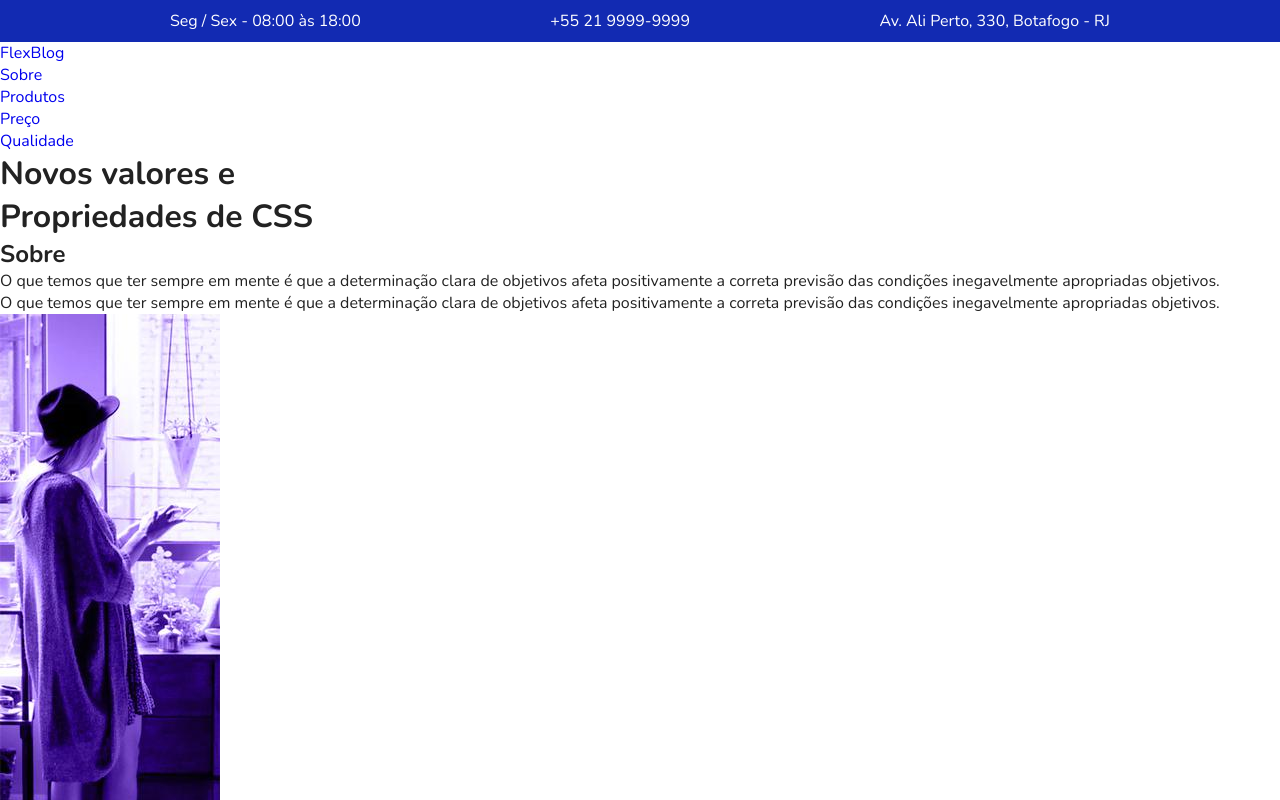
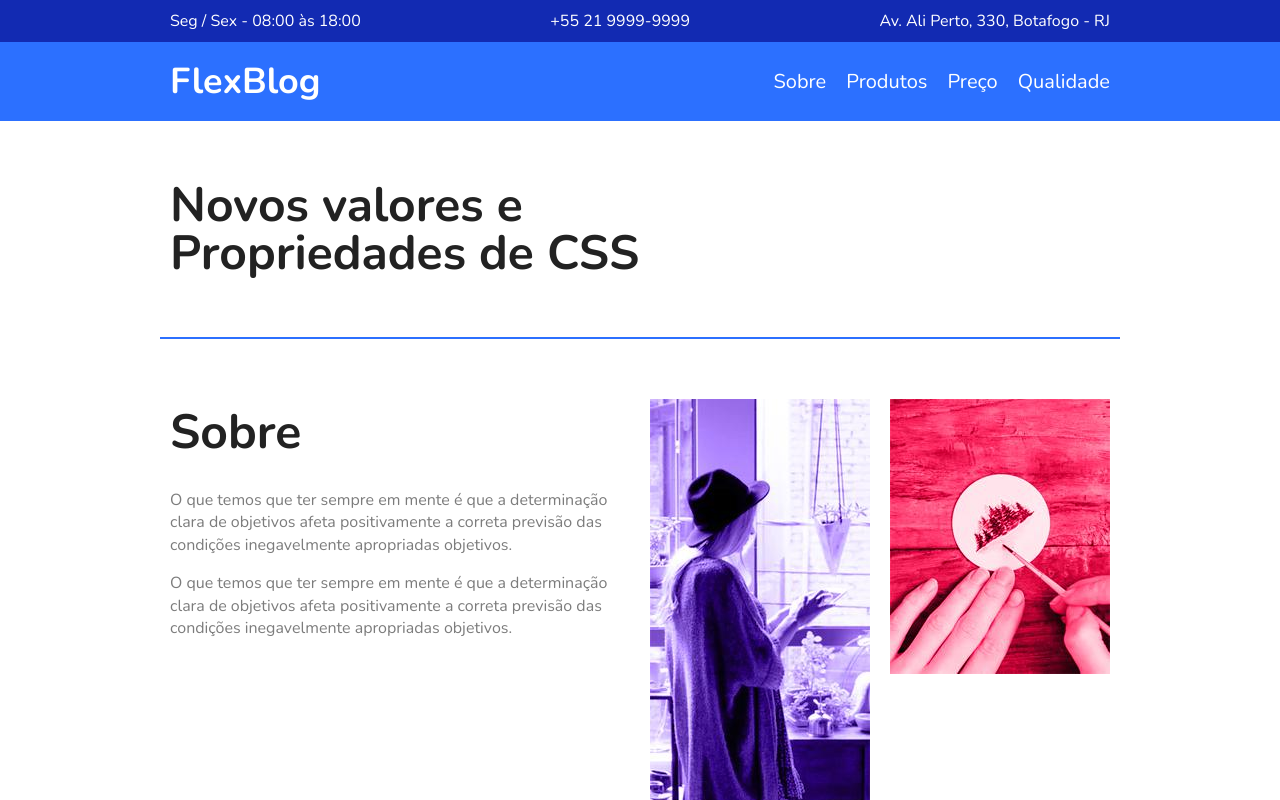
Before and after one commit to guilhermedpadua/FLexBlog, a plain HTML site: page index.html in a window 1280 px wide. Shown: the top 800 px of the page. Drawn offline with nearby package versions, Linux system fonts and the light colour scheme.

Commit message:
Menu Sobre Produtos

```diff
--- a/css/styles.css
+++ b/css/styles.css
@@ -44,3 +44,108 @@ img {
 .superinfo a, .superinfo p {
     margin: 0 10px 10px 10px;
 }
+
+/* menu */
+
+.menu-bg {
+    background: #2c70ff;
+
+}
+.menu {
+    max-width: 960px;
+    margin: 0 auto;
+    padding: 15px 0;
+    display: flex;
+    flex-wrap: wrap;
+    justify-content: space-between;
+    align-items: center;
+}
+.menu a {
+    color: white;
+}
+.menu-logo a {
+    font-size: 2.25em;
+    font-weight: bold;
+    margin: 0 10px;
+}
+.menu-nav ul {
+    display: flex;
+    flex-wrap: wrap;
+    list-style: none;
+}
+
+.menu-nav a {
+    font-size: 1.25em;
+    display: block;
+    padding: 10px;
+}
+/* intridução */
+.introducao {
+    font-size: 3em;
+    max-width: 960px;
+    margin: 0 auto;
+    line-height: 1;
+    padding: 60px 10px;
+}
+/* sobre */
+.sobre {
+    border-top: 2px solid #2c70ff;
+    border-bottom: 2px solid #2c70ff;
+    max-width: 960px;
+    margin: 0 auto;
+    padding: 60px 0;
+    display: flex;
+    flex-wrap: wrap;
+}
+.sobre-info {
+    flex: 2;
+    margin: 0 10px;
+}
+.sobre-info h1 {
+    font-size: 3em;
+    margin-bottom: .5em;
+}
+.sobre-info p {
+    font-size:1.25;
+    line-height: 1.4em;
+    margin-bottom: 1em;
+    color: #7c7c7c;
+}
+.sobre img {
+    margin: 0 10px;
+    flex: 1;
+}
+/* Produtos */
+.produtos {
+    max-width: 960px;
+    margin: 60px auto;
+}
+.produtos h1 {
+    font-size: 3em;
+    margin:0 10px 60px 10px; ;
+}
+
+.produtos-container {
+    display: flex;
+    flex-wrap: wrap;
+    align-items: flex-end;
+}
+.produtos-item {
+    flex: 1 1 175px;
+    margin: 10px;
+}
+.produtos-item h2 {
+    font-size: 3em;
+    color: #a4a4a4;
+    background: #f7f7f7;
+    padding: 60px 20px;
+}
+.purple {
+    border-top: 8px solid #ae01ff;
+}
+.pink {
+    border-top: 8px solid #f9265e;
+}
+.blue {
+    border-top: 8px solid #66d9eb;
+}
--- a/index.html
+++ b/index.html
@@ -28,7 +28,7 @@
           <a href="#">FlexBlog</a>
         </div>
         <nav class="menu-nav">
-          <ul>
+          <ul class="bla">
             <li><a href="#sobre">Sobre</a></li>
             <li><a href="#produtos">Produtos</a></li>
             <li><a href="#preço">Preço</a></li>
@@ -79,6 +79,7 @@
         </div>
       </div>
     </section>
+
     <section class="preco" id="preco">
         <div class="preco-item">
             <h2>Cobre</h2>
```
